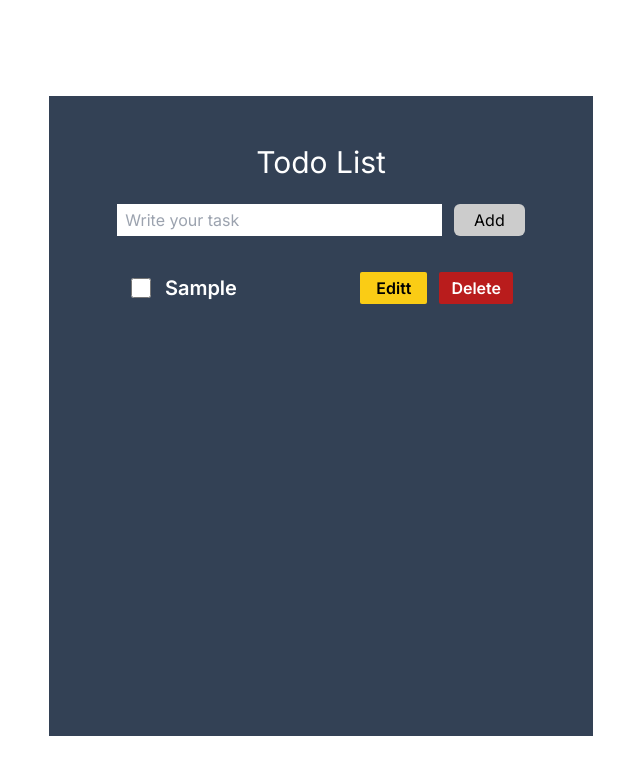
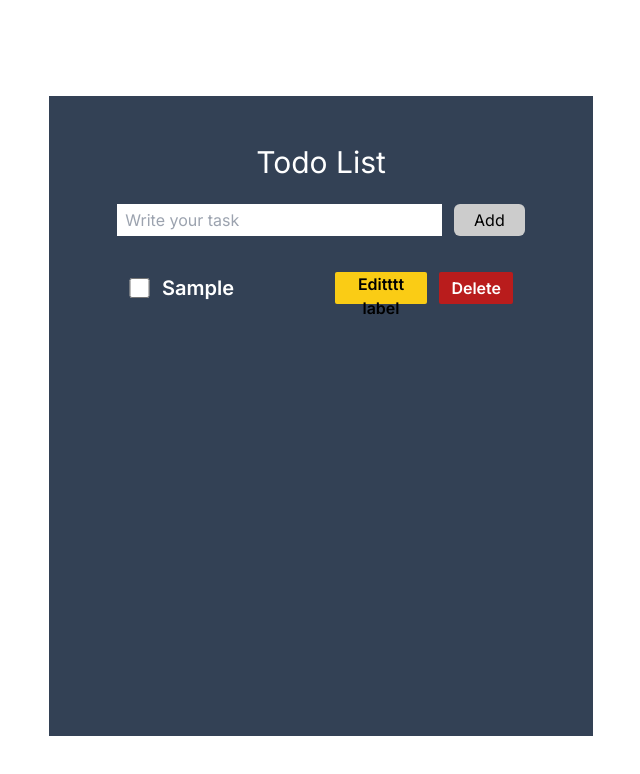
Before and after one commit to Yash1756/react-todo, a Next.js app: page / in a window 1280 px wide. Both pictures are taken after typing "Sample" into the empty fields and a click on the button "Add". Shown: the top 774 px of the page, without its empty margins (319-959 px from the left). Built offline with nearby package versions, Linux system fonts and the light colour scheme.

Commit message:
Update label

```diff
--- a/src/componenets/Home.js
+++ b/src/componenets/Home.js
@@ -148,7 +148,7 @@ const HomePage = () => {
                           disabled={item.isCompleted ? "true" : false}
                           style={item.isCompleted ? { opacity: "0.5" } : {}}
                         >
-                          Editt
+                          Editttt label
                         </button>
                       )}
                       <button
```
